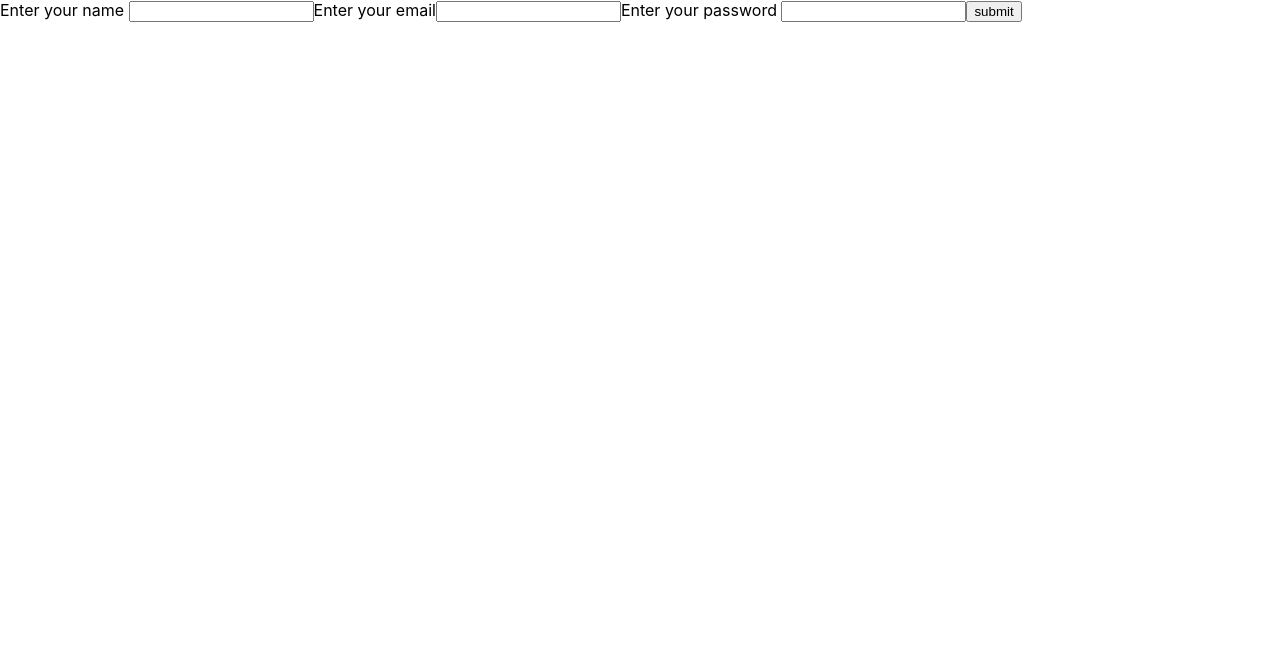
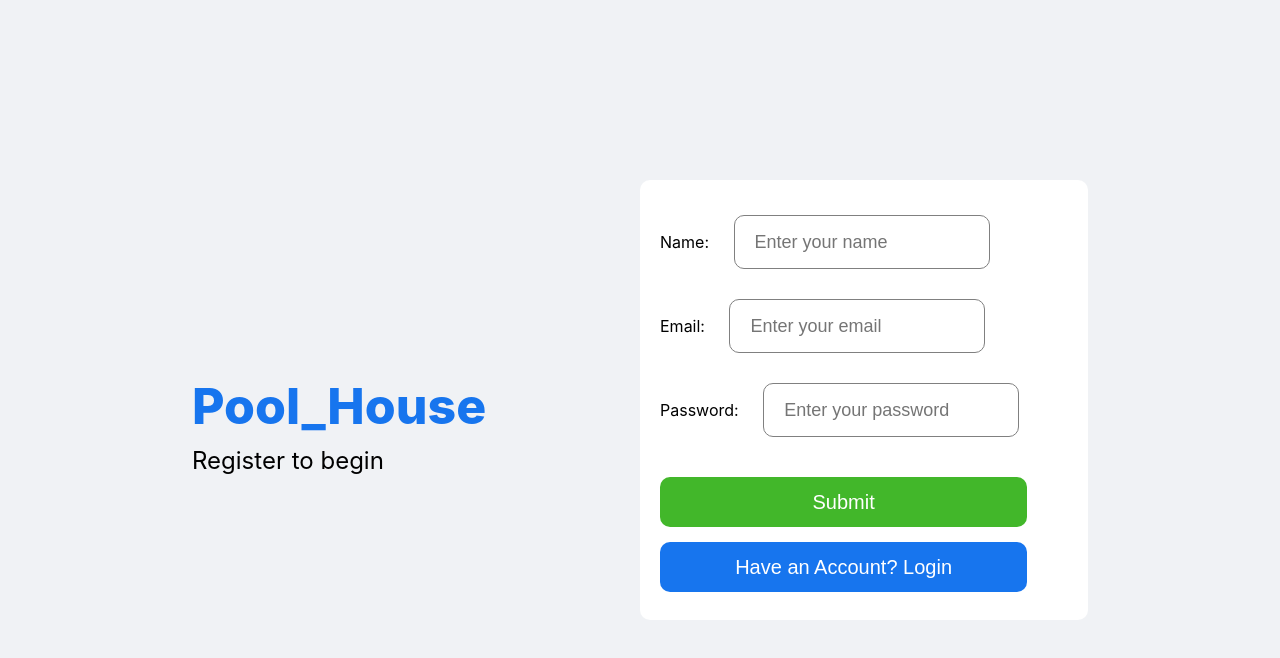
Before and after one commit to VincentLangat033/phase-3-project, a React (Create React App) app: page /login in a window 1280 px wide. Both pictures are taken after a click on the button "Register". Shown: the top 658 px of the page. Built offline with nearby package versions, Linux system fonts and the light colour scheme; no server answers; the HTML template or start-up script is replaced by a standard one.

Commit message:
Registration page complete, all form fields clearing after submission

```diff
--- a/src/components/Register.js
+++ b/src/components/Register.js
@@ -28,60 +28,34 @@ function handlesubmit(e){
     setLogged(true)
   }
   return (
-    <form  onSubmit={handlesubmit}>
-      <label>Enter your name </label>
-      <input type="text" onChange={(e)=>{setname(e.target.value)}} required/>
-      <label>Enter your email</label>
-      <input type="email" onChange={(e)=>{setemail(e.target.value)}} required/>
-      <label>Enter your password </label>
-      <input type="text" onChange={(e)=>{setpassword(e.target.value)}} required/>
-      <input type="submit" value="submit"/>
+    <div className='login'>
+     <div className='loginWrapper'>
+        <div className='loginLeft'>
+        <h3 className='loginLogo'>Pool_House</h3>
+          <span className='loginDesc'> Register to begin</span>
+
+        </div>
+               <div className='loginRight'>
+                         <div className='loginBox'>
+                         <form  onSubmit={handlesubmit}>
+
+      Name: <input className="loginInput" placeholder="Enter your name" type="text" onChange={(e)=>{setname(e.target.value)}} required/> <br></br>
+
+      Email: <input  className="loginInput" placeholder="Enter your email" type="email" onChange={(e)=>{setemail(e.target.value)}} required/> <br></br>
+
+      Password: <input className="loginInput" placeholder="Enter your password"  type="text" onChange={(e)=>{setpassword(e.target.value)}} required/> <br></br>
+      <input className="loginRegisterButton" type="submit" value="Submit"/>
+      <button className="loginRegisterButton1"  >Have an Account? Login</button>
     </form>
+
+
+    </div>
+        </div>
+
+
+     </div>
+
+   </div>
   );
 }
 export default Register
-
-
-
-
-
-
-
-// import React from 'react'
-// import "./css/header.css"
-// import "./css/register.css"
-
-// function Register() {
-//   return (
-//     <div className='login'>
-//      <div className='loginWrapper'>
-//        <div className='loginLeft'>
-//          <h3 className='loginLogo'> HMS</h3>
-//          <span className='loginDesc'> Log in to begin</span>
-
-//        </div>
-//        <div className='loginRight'>
-//          <div className='loginBox'>
-//          <form action="/signup" method="post">
-//            <input placeholder="Name" className="loginInput" name= "name" />
-//            <input placeholder="Username" className="loginInput"  />
-//            <input placeholder="Email" className="loginInput" />
-//            <input placeholder="Password" className="loginInput" />
-//            <button className="loginButtton">Sign Up</button>
-
-//            <button className="loginRegisterButton">Log into Account</button>
-//            </form>
-
-
-//          </div>
-
-//        </div>
-
-
-//      </div>
-
-//     </div>
-//   )
-// }
-
-// export default Register;
--- a/src/components/css/register.css
+++ b/src/components/css/register.css
@@ -1,5 +1,5 @@
 .login{
-    width: 100%;
+    width: 120%;
     /* width: 100vw; */
     height: 100vh;
     background-color: #f0f2f5;
@@ -30,8 +30,8 @@
     font-size: 24px;
 }
 .loginBox{
-    height: 400px;
-    padding: 20px;
+    height: 500px;
+    padding: 10px;
     background-color: white;
     border-radius: 10px;
     display: flex;
@@ -50,7 +50,7 @@
     outline: none;
 }
 .loginButtton{
-    height: 50px;
+    height: 30px;
     border-radius: 10px;
     border: none;
     background-color: #1775ee;
@@ -78,3 +78,17 @@
     cursor: pointer;
 
 }
+.loginRegisterButton1{
+    margin-top: 15px;
+    width: 90%;
+    align-self: center;
+    height: 50px;
+    border-radius: 10px;
+    border: none;
+    background-color:#1775ee;
+    color: white;
+    font-size: 20px;
+    font-weight: 500;
+    cursor: pointer;
+
+}
```
